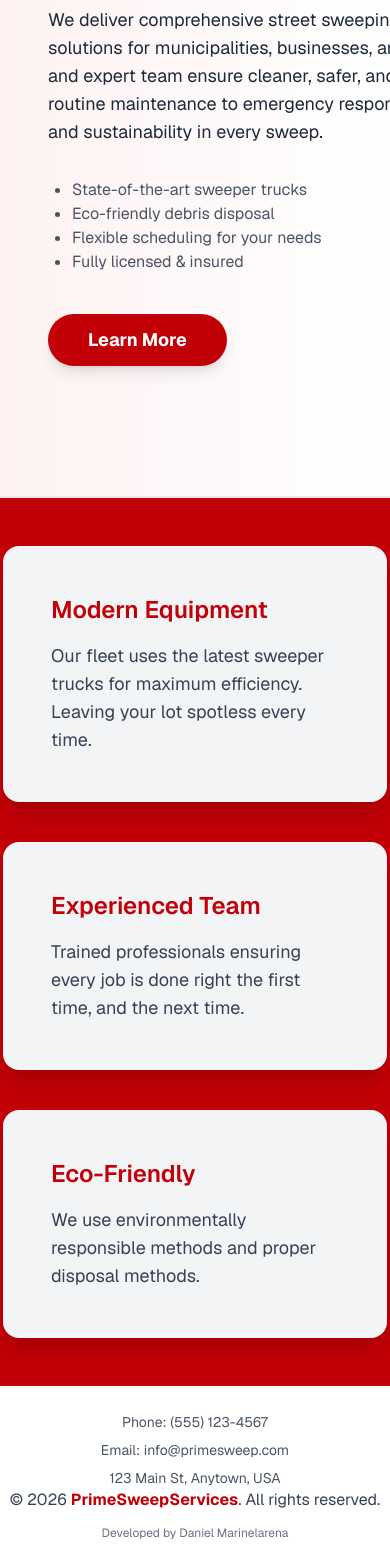
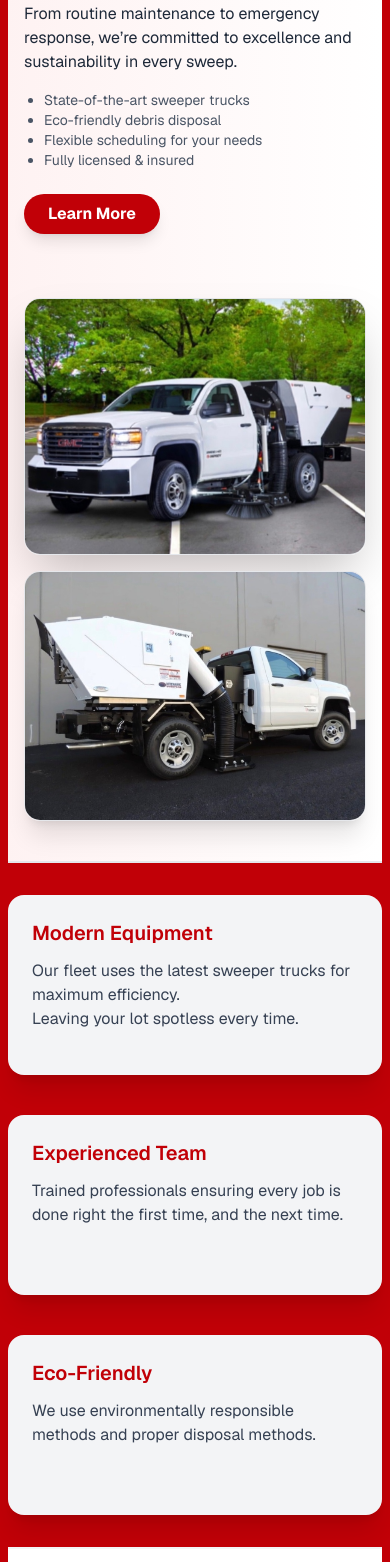
Before and after one commit to webdevdano/primesweeps, a Next.js app: page / in a window 390 px wide. Shown: the part 386-1948 px from the top of the page. Built offline with nearby package versions, Linux system fonts and the light colour scheme.

Commit message:
fix responsiveness

```diff
--- a/app/components/Footer.tsx
+++ b/app/components/Footer.tsx
@@ -2,15 +2,15 @@ import React from 'react'
 
 export default function Footer() {
   return (
-    <footer className="w-full bg-white border-t-2 border-gray-100 py-6 mt-12">
-      <div className="max-w-4xl mx-auto text-center">
-        <div className="flex flex-col md:flex-row gap-2 md:gap-6 justify-center items-center text-gray-600 text-sm">
+    <footer className="w-full bg-white border-t-2 border-gray-100 py-6 mt-8 sm:mt-12">
+      <div className="max-w-4xl mx-auto text-center px-2">
+        <div className="flex flex-col sm:flex-row gap-2 sm:gap-6 justify-center items-center text-gray-600 text-sm mb-2">
           <span>Phone: (555) 123-4567</span>
           <span>Email: info@primesweep.com</span>
           <span>123 Main St, Anytown, USA</span>
         </div>
-          <span className="text-gray-700 block mb-2">&copy; {new Date().getFullYear()} <span className="text-red-700 font-bold">PrimeSweepServices</span>. All rights reserved.</span>
-          <span className="text-gray-500 text-xs">Developed by <a href="https://danielmarinelarena.vercel.app" target="_blank" rel="noopener noreferrer">Daniel Marinelarena</a></span>
+        <span className="text-gray-700 block mb-2">&copy; {new Date().getFullYear()} <span className="text-red-700 font-bold">PrimeSweepServices</span>. All rights reserved.</span>
+        <span className="text-gray-500 text-xs">Developed by <a href="https://danielmarinelarena.vercel.app" target="_blank" rel="noopener noreferrer">Daniel Marinelarena</a></span>
       </div>
     </footer>
   );
--- a/app/components/Hero.tsx
+++ b/app/components/Hero.tsx
@@ -2,25 +2,25 @@ import React from 'react'
 
 export default function Hero() {
   return (
-    <section className="relative flex items-center min-h-[500px] py-24 px-0 w-full bg-gradient-to-r from-red-50 to-white overflow-hidden border-y-2 border-gray-200">
-      <div className="flex flex-row items-center w-full max-w-7xl mx-auto px-12 gap-12">
-        <div className="flex flex-col items-start flex-1">
-          <h1 className="text-6xl font-bold text-red-700 mb-4 font-poppins-italic-700 leading-tight drop-shadow-lg">PrimeSweepServices</h1>
-          <h2 className="text-2xl text-gray-700 mb-8 font-semibold">Professional Street Sweeping & Environmental Services</h2>
-          <p className="text-lg text-gray-800 mb-8 max-w-2xl">
+    <section className="relative flex items-center min-h-[400px] sm:min-h-[500px] py-10 sm:py-24 px-2 sm:px-0 w-full bg-gradient-to-r from-red-50 to-white overflow-hidden border-y-2 border-gray-200">
+      <div className="flex flex-col md:flex-row items-center w-full max-w-7xl mx-auto px-2 sm:px-6 md:px-12 gap-8 md:gap-12">
+        <div className="flex flex-col items-start flex-1 w-full">
+          <h1 className="text-3xl sm:text-5xl md:text-6xl font-bold text-red-700 mb-3 sm:mb-4 font-poppins-italic-700 leading-tight drop-shadow-lg">PrimeSweepServices</h1>
+          <h2 className="text-lg sm:text-2xl text-gray-700 mb-4 sm:mb-8 font-semibold">Professional Street Sweeping & Environmental Services</h2>
+          <p className="text-base sm:text-lg text-gray-800 mb-4 sm:mb-8 max-w-xl sm:max-w-2xl">
             We deliver comprehensive street sweeping and environmental cleaning solutions for municipalities, businesses, and communities. Our modern fleet and expert team ensure cleaner, safer, and more attractive streets. From routine maintenance to emergency response, we’re committed to excellence and sustainability in every sweep.
           </p>
-          <ul className="mb-10 text-base text-gray-600 list-disc pl-6">
+          <ul className="mb-6 sm:mb-10 text-sm sm:text-base text-gray-600 list-disc pl-5 sm:pl-6">
             <li>State-of-the-art sweeper trucks</li>
             <li>Eco-friendly debris disposal</li>
             <li>Flexible scheduling for your needs</li>
             <li>Fully licensed & insured</li>
           </ul>
-          <a href="/about" className="inline-block bg-red-700 text-white font-bold py-3 px-10 rounded-full shadow-lg hover:bg-red-800 transition text-lg">Learn More</a>
+          <a href="/about" className="inline-block bg-red-700 text-white font-bold py-2 sm:py-3 px-6 sm:px-10 rounded-full shadow-lg hover:bg-red-800 transition text-base sm:text-lg">Learn More</a>
         </div>
-        <div className="flex flex-col gap-6 flex-1 items-end justify-center max-w-2xl">
-          <img src="/Images/SweeperTruck1.jpg" alt="Sweeper Truck 1" className="rounded-2xl shadow-2xl w-full h-[320px] object-cover border border-gray-200" />
-          <img src="/Images/SweeperTruck2.jpg" alt="Sweeper Truck 2" className="rounded-2xl shadow-xl w-full h-[240px] object-cover border border-gray-200 ml-auto" />
+        <div className="flex flex-col gap-4 sm:gap-6 flex-1 w-full items-end justify-center max-w-xl sm:max-w-2xl mt-8 md:mt-0">
+          <img src="/Images/SweeperTruck1.jpg" alt="Sweeper Truck 1" className="rounded-2xl shadow-2xl w-full h-40 sm:h-[320px] object-cover border border-gray-200" />
+          <img src="/Images/SweeperTruck2.jpg" alt="Sweeper Truck 2" className="rounded-2xl shadow-xl w-full h-32 sm:h-[240px] object-cover border border-gray-200 ml-auto" />
         </div>
       </div>
     </section>
--- a/app/gallery/page.tsx
+++ b/app/gallery/page.tsx
@@ -16,24 +16,24 @@ const images = [
 export default function Gallery() {
   const [modalImg, setModalImg] = useState<null | { src: string; alt: string }>(null);
   return (
-    <main className="flex flex-col items-center justify-center min-h-screen bg-white px-4 py-12">
-      <h1 className="text-3xl font-bold text-red-700 mb-4 font-poppins-italic-700">Gallery</h1>
-      <div className="grid grid-cols-1 sm:grid-cols-2 md:grid-cols-3 gap-8 w-full max-w-5xl mx-auto">
+    <main className="flex flex-col items-center justify-center min-h-screen bg-white px-2 sm:px-4 py-8 sm:py-12">
+      <h1 className="text-2xl sm:text-3xl font-bold text-red-700 mb-3 sm:mb-4 font-poppins-italic-700">Gallery</h1>
+      <div className="grid grid-cols-1 xs:grid-cols-2 md:grid-cols-3 gap-4 sm:gap-8 w-full max-w-5xl mx-auto">
         {images.map((img) => (
           <img
             key={img.src}
             src={img.src}
             alt={img.alt}
-            className="w-full h-72 object-cover rounded-2xl shadow-lg border-2 border-red-700 cursor-pointer transition-transform hover:scale-105"
+            className="w-full h-40 sm:h-72 object-cover rounded-2xl shadow-lg border-2 border-red-700 cursor-pointer transition-transform hover:scale-105"
             onClick={() => setModalImg(img)}
           />
         ))}
       </div>
       {modalImg && (
-        <div className="fixed inset-0 z-50 flex items-center justify-center bg-black bg-opacity-70" onClick={() => setModalImg(null)}>
-          <div className="relative max-w-3xl w-full flex flex-col items-center" onClick={e => e.stopPropagation()}>
+        <div className="fixed inset-0 z-50 flex items-center justify-center bg-black bg-opacity-70 px-2" onClick={() => setModalImg(null)}>
+          <div className="relative w-full max-w-lg sm:max-w-3xl flex flex-col items-center" onClick={e => e.stopPropagation()}>
             <button className="absolute top-2 right-2 text-white text-3xl font-bold z-10" onClick={() => setModalImg(null)}>&times;</button>
-            <img src={modalImg.src} alt={modalImg.alt} className="w-full max-h-[80vh] object-contain rounded-2xl shadow-2xl border-4 border-red-700" />
+            <img src={modalImg.src} alt={modalImg.alt} className="w-full max-h-[60vh] sm:max-h-[80vh] object-contain rounded-2xl shadow-2xl border-4 border-red-700" />
           </div>
         </div>
       )}
--- a/app/globals.css
+++ b/app/globals.css
@@ -1,4 +1,25 @@
+
 @import "tailwindcss";
+
+html {
+  box-sizing: border-box;
+  font-size: 16px;
+}
+
+*, *:before, *:after {
+  box-sizing: inherit;
+}
+
+img, video {
+  max-width: 100%;
+  height: auto;
+  display: block;
+}
+
+section {
+  width: 100%;
+  box-sizing: border-box;
+}
 
 :root {
   --background: #ffffff;
@@ -24,13 +45,13 @@ body {
   background: var(--background);
   color: var(--foreground);
   font-family: 'Geist', Arial, Helvetica, sans-serif;
-  /* Utility for Poppins Italic 700 */
-  .font-poppins-italic-700 {
-    font-family: var(--font-poppins-italic-700);
-    font-style: italic;
-    font-weight: 700;
-  }
   margin: 0;
+}
+
+.font-poppins-italic-700 {
+  font-family: var(--font-poppins-italic-700);
+  font-style: italic;
+  font-weight: 700;
 }
 
 .cta-btn {
--- a/app/page.tsx
+++ b/app/page.tsx
@@ -3,21 +3,21 @@ import Hero from './components/Hero';
 
 export default function Home() {
   return (
-    <main className="flex flex-col items-center justify-center min-h-screen bg-red-700">
+    <main className="flex flex-col items-center justify-center min-h-screen bg-red-700 px-2 sm:px-4">
       <Hero />
-      <section className="flex flex-col md:flex-row gap-10 justify-center mt-12">
-        <div className="bg-gray-100 rounded-2xl p-12 shadow-xl w-96 min-h-[220px] flex flex-col items-start">
-          <h3 className="text-red-700 font-semibold text-2xl mb-4">Modern Equipment</h3>
-          <p className="text-gray-700 text-lg">Our fleet uses the latest sweeper trucks for maximum efficiency.<br/>
+      <section className="flex flex-col md:flex-row gap-6 md:gap-10 justify-center mt-8 w-full max-w-6xl">
+        <div className="bg-gray-100 rounded-2xl p-6 sm:p-8 md:p-12 shadow-xl w-full md:w-96 min-h-[180px] flex flex-col items-start mb-4 md:mb-0">
+          <h3 className="text-red-700 font-semibold text-xl sm:text-2xl mb-3">Modern Equipment</h3>
+          <p className="text-gray-700 text-base sm:text-lg">Our fleet uses the latest sweeper trucks for maximum efficiency.<br/>
             Leaving your lot spotless every time.</p>
         </div>
-        <div className="bg-gray-100 rounded-2xl p-12 shadow-xl w-96 min-h-[220px] flex flex-col items-start">
-          <h3 className="text-red-700 font-semibold text-2xl mb-4">Experienced Team</h3>
-          <p className="text-gray-700 text-lg">Trained professionals ensuring every job is done right the first time, and the next time. </p>
+        <div className="bg-gray-100 rounded-2xl p-6 sm:p-8 md:p-12 shadow-xl w-full md:w-96 min-h-[180px] flex flex-col items-start mb-4 md:mb-0">
+          <h3 className="text-red-700 font-semibold text-xl sm:text-2xl mb-3">Experienced Team</h3>
+          <p className="text-gray-700 text-base sm:text-lg">Trained professionals ensuring every job is done right the first time, and the next time. </p>
         </div>
-        <div className="bg-gray-100 rounded-2xl p-12 shadow-xl w-96 min-h-[220px] flex flex-col items-start">
-          <h3 className="text-red-700 font-semibold text-2xl mb-4">Eco-Friendly</h3>
-          <p className="text-gray-700 text-lg">We use environmentally responsible methods and proper disposal methods.</p>
+        <div className="bg-gray-100 rounded-2xl p-6 sm:p-8 md:p-12 shadow-xl w-full md:w-96 min-h-[180px] flex flex-col items-start">
+          <h3 className="text-red-700 font-semibold text-xl sm:text-2xl mb-3">Eco-Friendly</h3>
+          <p className="text-gray-700 text-base sm:text-lg">We use environmentally responsible methods and proper disposal methods.</p>
         </div>
       </section>
       <Footer />
```
Also changed, not shown: app/about/page.tsx (+20 -20 lines).
